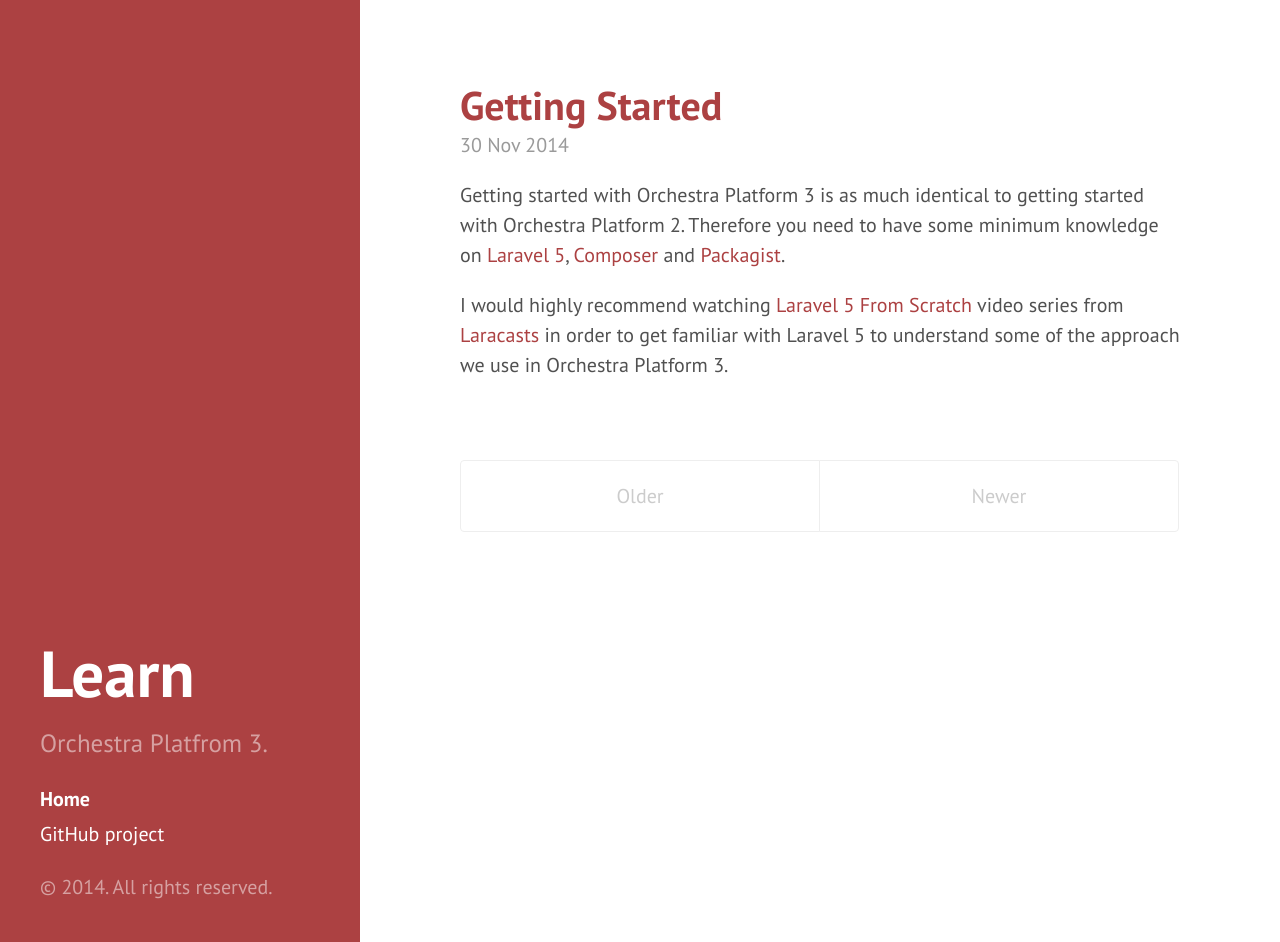
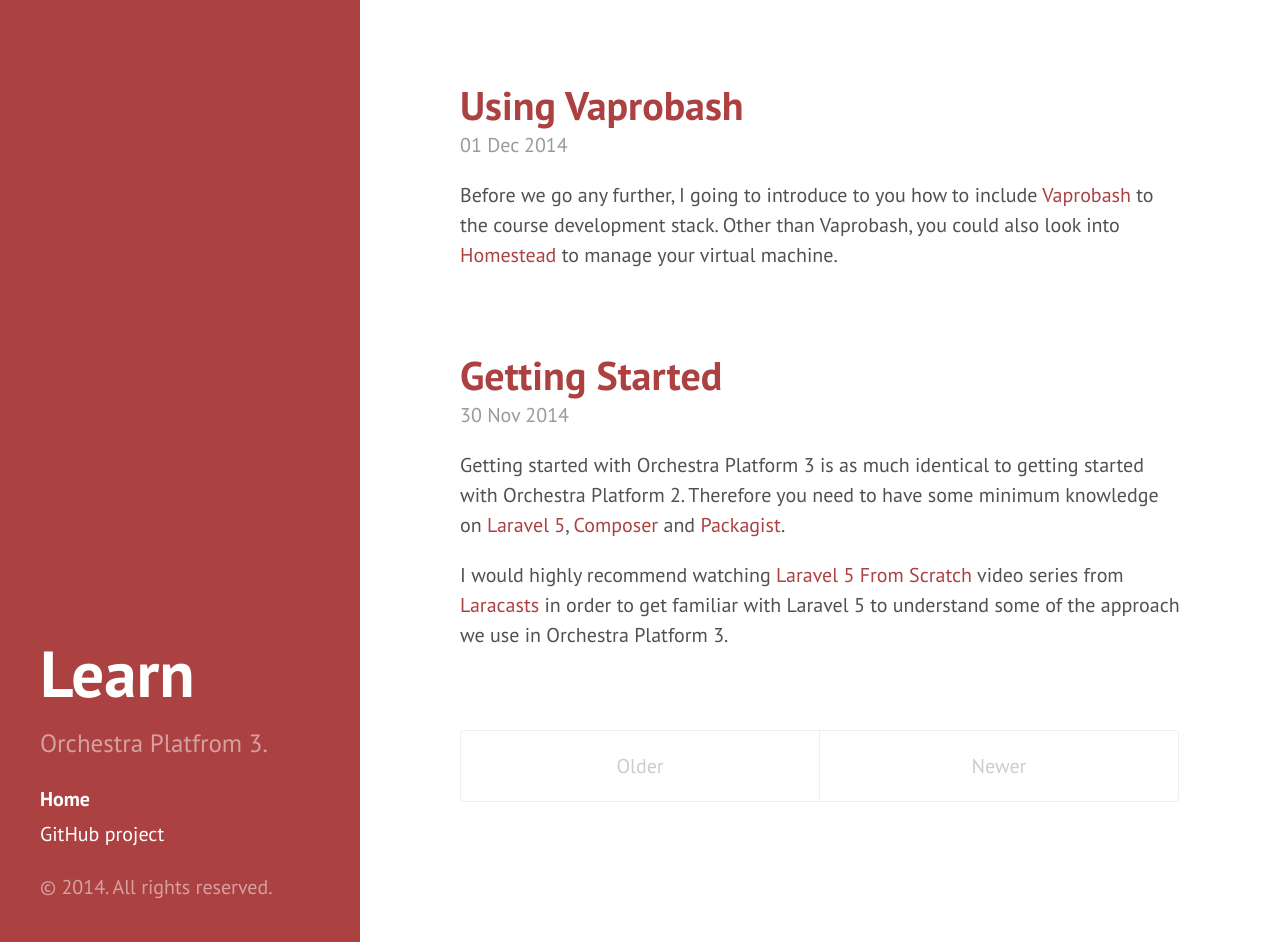
Before and after one commit to orchestral/learn, a Jekyll site: the page built from index.html, in a window 1280 px wide and 942 px high. Built offline with Jekyll 4.4.1, drawn with Linux system fonts in a browser that asks for light colours; Markdown is read by kramdown in place of the engine named in the settings; the list of posts is cut into pages by our own code.

Commit message:
Add initial using vaprobash tutorial.
Signed-off-by: crynobone <crynobone@gmail.com>

```diff
--- a/_posts/2014-11-30-installation.md
+++ b/_posts/2014-11-30-installation.md
@@ -2,6 +2,7 @@
 layout: post
 title: Getting Started
 categories: from-scratch
+
 ---
 
 Getting started with Orchestra Platform 3 is as much identical to getting started with Orchestra Platform 2. Therefore you need to have some minimum knowledge on [Laravel 5](http://laravel.com), [Composer](https://getcomposer.org) and [Packagist](https://packagist.org).
@@ -89,3 +90,5 @@
 ### Installation
 
 Now browse to <http://localhost:8000>, you should see the default Laravel 5 welcome page. Now let install Orchestra Platform, to do that simply browse to <http://localhost:8000/admin> and complete the installation process.
+
+**Next:** [Using Vaprobash](/from-scratch/using-vaprobash)
--- /dev/null
+++ b/_posts/2014-11-31-using-vaprobash.md
@@ -0,0 +1,14 @@
+---
+layout: post
+title: Using Vaprobash
+categories: from-scratch
+
+---
+
+Before we go any further, I going to introduce to you how to include [Vaprobash](https://github.com/fideloper/Vaprobash) to the course development stack. Other than Vaprobash, you could also look into [Homestead](http://laravel.com/docs/4.2/homestead) to manage your virtual machine.
+
+<!--more-->
+
+## Video
+
+<iframe width="720" height="540" src="//www.youtube.com/embed/UFiC4Os_9ys?rel=0&amp;vq=hd720" frameborder="0" allowfullscreen></iframe>
```
